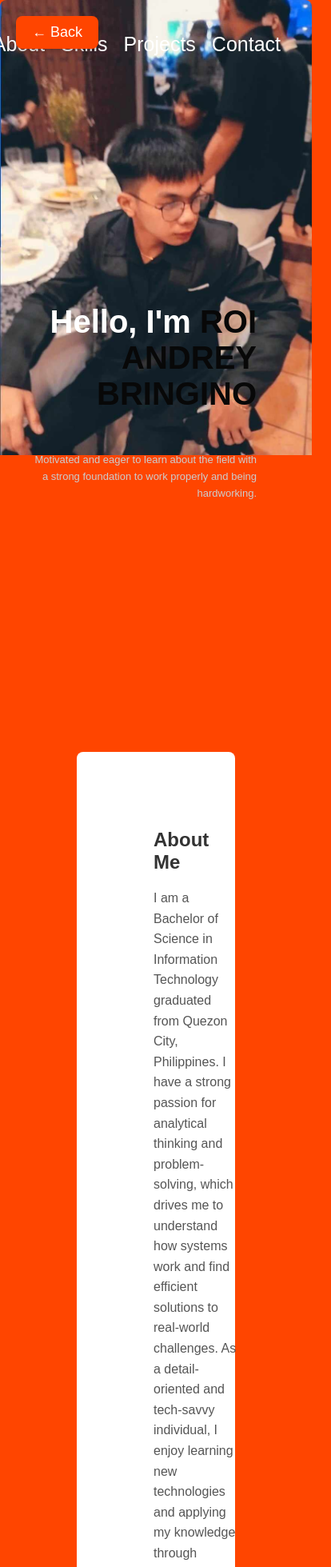
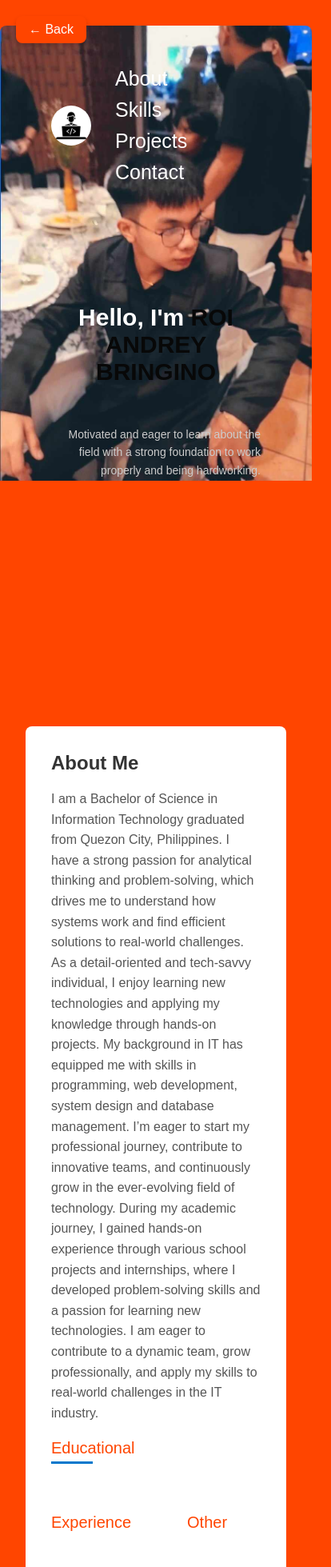
Before and after one commit to brigz18/WebProject, a plain HTML site: page index.html in a window 390 px wide. Shown: the top 1959 px of the page at 80% size, 414 px wide, since content can reach past the window. Drawn offline with nearby package versions, Linux system fonts and the light colour scheme.

Commit message:
Update design1portF.css

```diff
--- a/design1portF.css
+++ b/design1portF.css
@@ -237,3 +237,76 @@ section.skills ul li {
     list-style-type: disc;
     margin-left: 20px;
 }
+/* ===== Responsive Design ===== */
+@media (max-width: 768px) {
+  /* Make sections smaller */
+  section, .container {
+    padding: 2rem;
+    margin: 2rem;
+  }
+
+  /* Navigation adjust */
+  nav {
+    flex-direction: column;
+    align-items: flex-start;
+  }
+  nav ul {
+    flex-direction: column;
+    gap: 10px;
+  }
+  .intro-text {
+    margin-top: 150px;
+    text-align: center;
+    padding-right: 0;
+  }
+  .intro-text h1 {
+    font-size: 30px;
+  }
+  .intro-text p {
+    font-size: 14px;
+  }
+
+  /* About Section */
+  section.about {
+    flex-direction: column;
+    padding: 2rem;
+    margin: 2rem;
+    gap: 1rem;
+  }
+  .about-image, .about-text {
+    flex: 1;
+    width: 100%;
+  }
+  .about-image img {
+    width: 100%;
+    height: auto;
+  }
+
+  /* Skills Section */
+  .skills-content {
+    flex-direction: column;
+    padding: 2rem;
+    margin: 2rem;
+  }
+  .skills-image img {
+    width: 100%;
+    height: auto;
+  }
+
+  /* Project Section */
+  .project {
+    padding: 2rem;
+    margin-bottom: 2rem;
+  }
+
+  /* Footer */
+  footer {
+    font-size: 14px;
+  }
+
+  /* Back Button smaller */
+  #backButton {
+    font-size: 16px;
+    padding: 8px 16px;
+  }
+}
```
